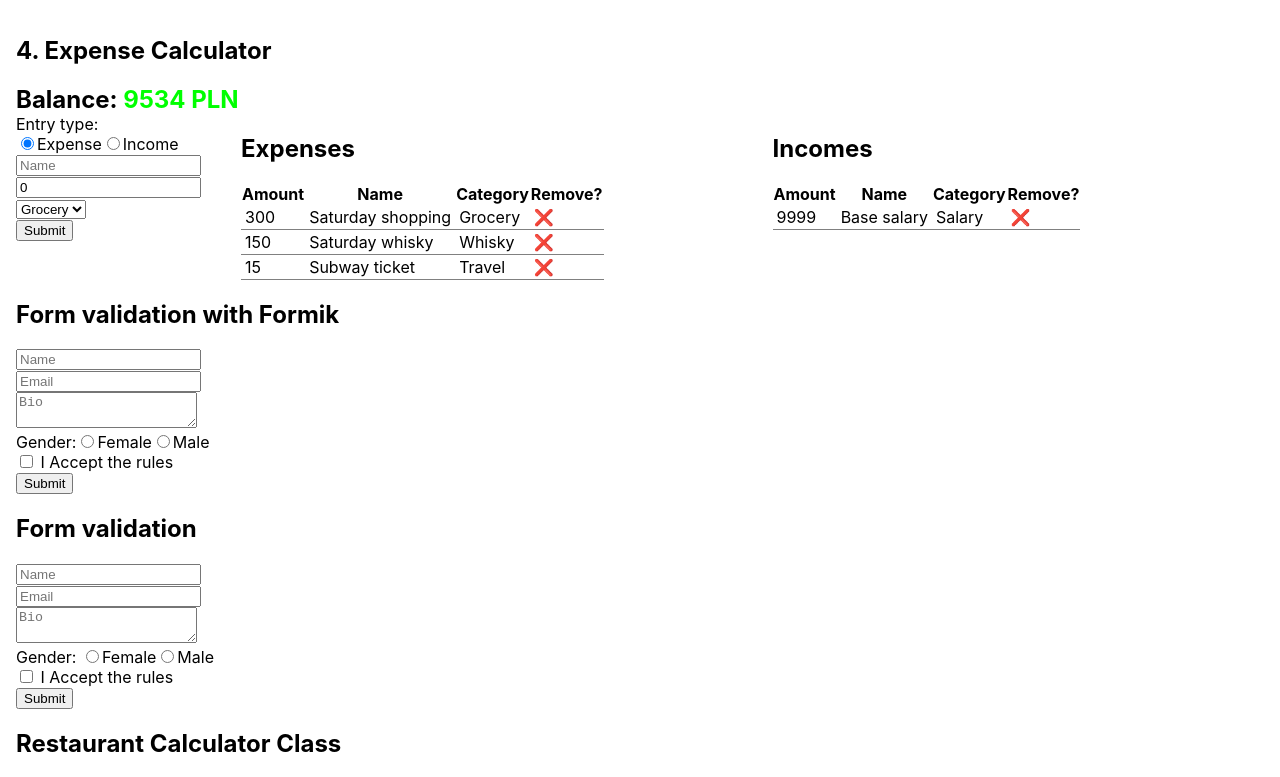
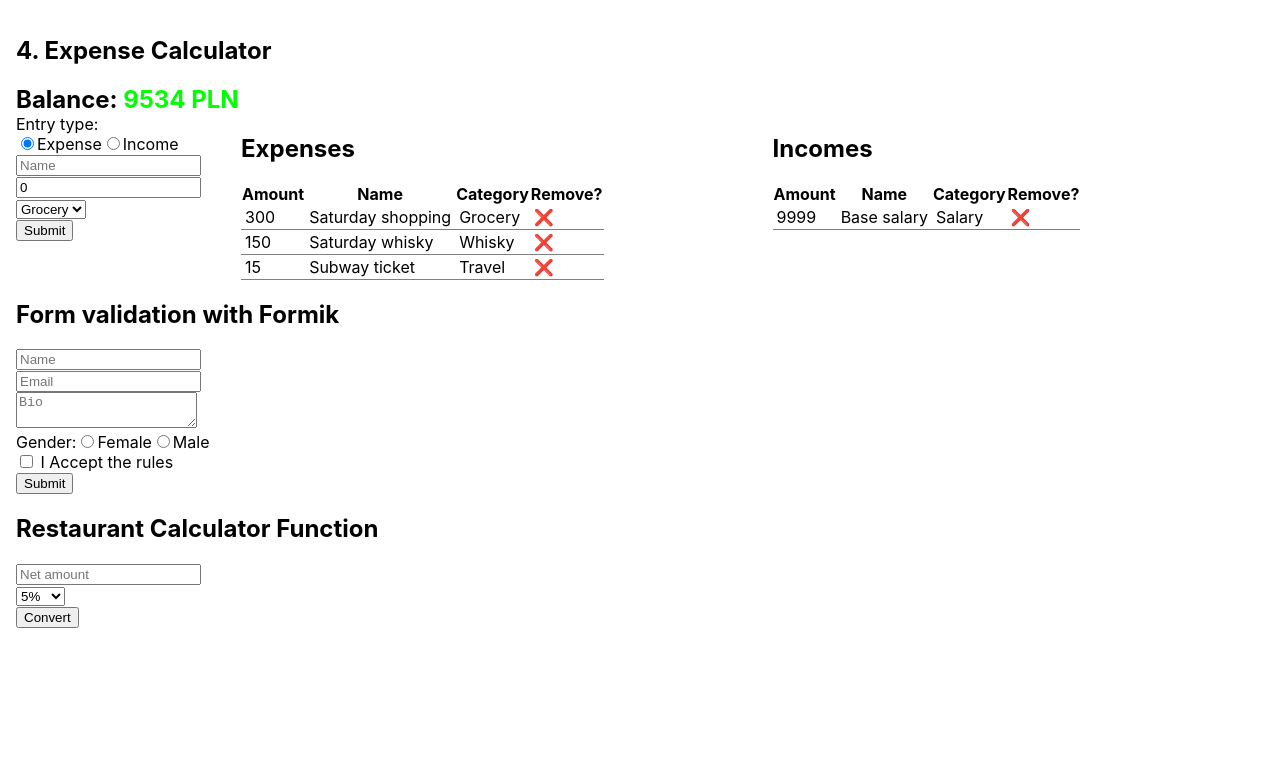
Before and after one commit to PabloMD/rs-4-events, a React (Create React App) app: page / in a window 1280 px wide. Shown: the top 777 px of the page. Built offline with nearby package versions, Linux system fonts and the light colour scheme.

Commit message:
Does not work on sandbox

```diff
--- a/src/App.js
+++ b/src/App.js
@@ -11,8 +11,8 @@ function App() {
     <div className="App">
       <ExpenseCalculator />
       <FormikValidation />
-      <FormValidation />
-      <RestaurantCalc />
+      {/* <FormValidation /> */}
+      {/* <RestaurantCalc /> */}
       <RestaurantCalcFunc />
     </div>
   );
```
